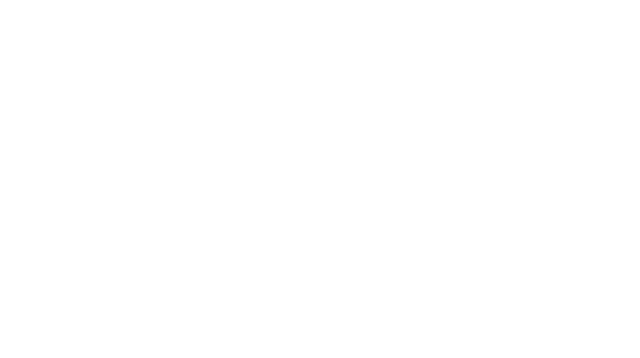
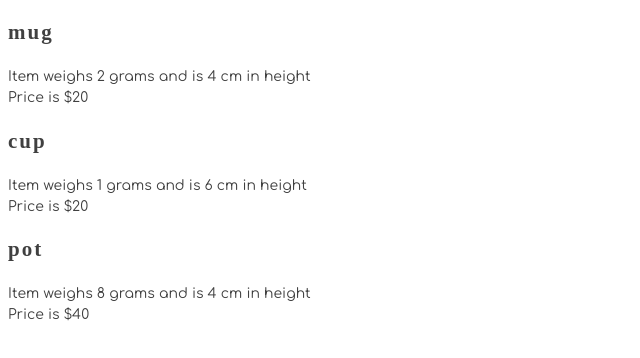
Before and after one commit to NSS-Day-Cohort-76/Hairy-Potter-kylemims, a website with bundled scripts: page src/index.html in a window 1280 px wide. Shown: the whole page, without its empty margins (0-640 px from the left). Built offline with nearby package versions, Linux system fonts and the light colour scheme; a web font is replaced by a local one.

Commit message:
rendered HTML to the DOM successfully

```diff
--- a/src/index.html
+++ b/src/index.html
@@ -7,9 +7,23 @@
     <link rel="stylesheet" href="./styles/main.css">
 </head>
 <body>
+    <header>
 
+    </header>
+    <main>
+        <article class="potteryList">
 
+        </article>
+        <section>
+                <container>
 
+                </container>
+
+            </section>
+        </main>
+    <footer>
+
+    </footer>
 
 
 
--- /dev/null
+++ b/src/scripts/PotteryList.js
@@ -0,0 +1,23 @@
+
+
+import { usePottery } from "./PotteryCatalog.js"
+export const potteryList = () => {
+
+    const potteryForSale = usePottery();
+
+        let potteryHTML = `<article class="potteryList">`
+
+            for (const pottery of potteryForSale) {
+                potteryHTML += `
+                <section class="pottery" id="pottery--${pottery.id}">
+                    <h2 class="pottery__shape">${pottery.shape}</h2>
+                    <div class="pottery__properties">
+                    Item weighs ${pottery.weight} grams and is ${pottery.height} cm in height
+                    </div>
+                    <div class="pottery__price">Price is $${pottery.price}</div>
+                </section>`
+            }
+
+            potteryHTML += `</article>`
+            return potteryHTML
+        }
--- a/src/scripts/main.js
+++ b/src/scripts/main.js
@@ -1,9 +1,8 @@
 // Imports go first
 import { makePottery } from "./PotteryWheel.js"
 import { firePottery } from "./Kiln.js"
-import { toSellOrNotToSell } from "./PotteryCatalog.js"
-
-
+import { usePottery, toSellOrNotToSell } from "./PotteryCatalog.js"
+import { potteryList } from "./PotteryList.js"
 
 // Make 5 pieces of pottery at the wheel
 let mug = makePottery("mug", 2, 4)
@@ -18,31 +17,26 @@ firePottery(cup, 1800)
 firePottery(bowl, 3000)
 firePottery(pot, 2100)
 
-
-
 toSellOrNotToSell(mug, 2000)
-toSellOrNotToSell(vase, 2800)
+toSellOrNotToSell(vase, 2700)
 toSellOrNotToSell(cup, 1800)
 toSellOrNotToSell(bowl, 3000)
 toSellOrNotToSell(pot, 2100)
 
+const potteryHTML = potteryList()
+document.querySelector(".potteryList").innerHTML = potteryHTML
 
 
 
-// don't make these errors again....
-// makePottery("mug", 8, 5)
-// makePottery("vase", 4, 8)
-// makePottery("cup", 4, 7)
-
-// Fire each piece of pottery in the kiln
+console.log(usePottery())
 
 
-// Determine which ones should be sold, and their price
+
 
 
 // Invoke the component function that renders the HTML list
-console.log(mug)
-console.log(vase)
-console.log(cup)
-console.log(bowl)
-console.log(pot)
+// console.log(mug)
+// console.log(vase)
+// console.log(cup)
+// console.log(bowl)
+// console.log(pot)
```
